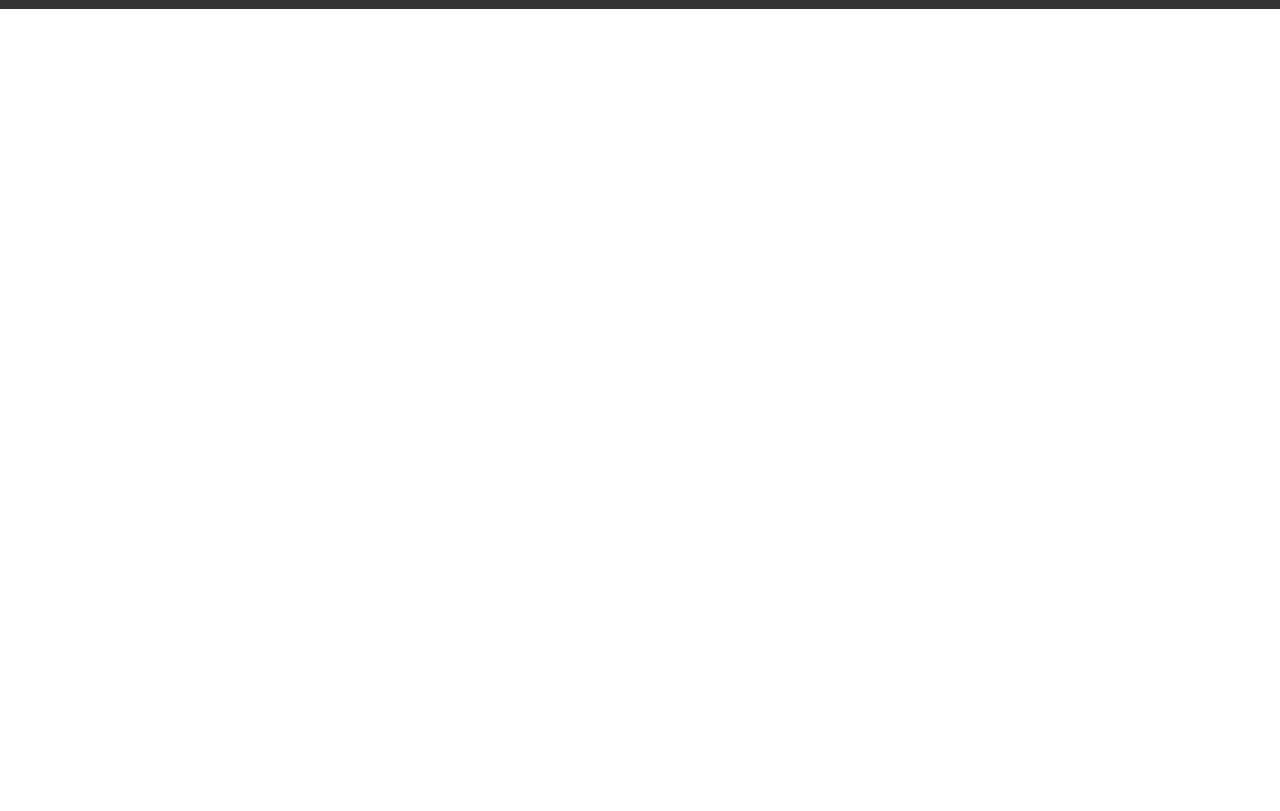
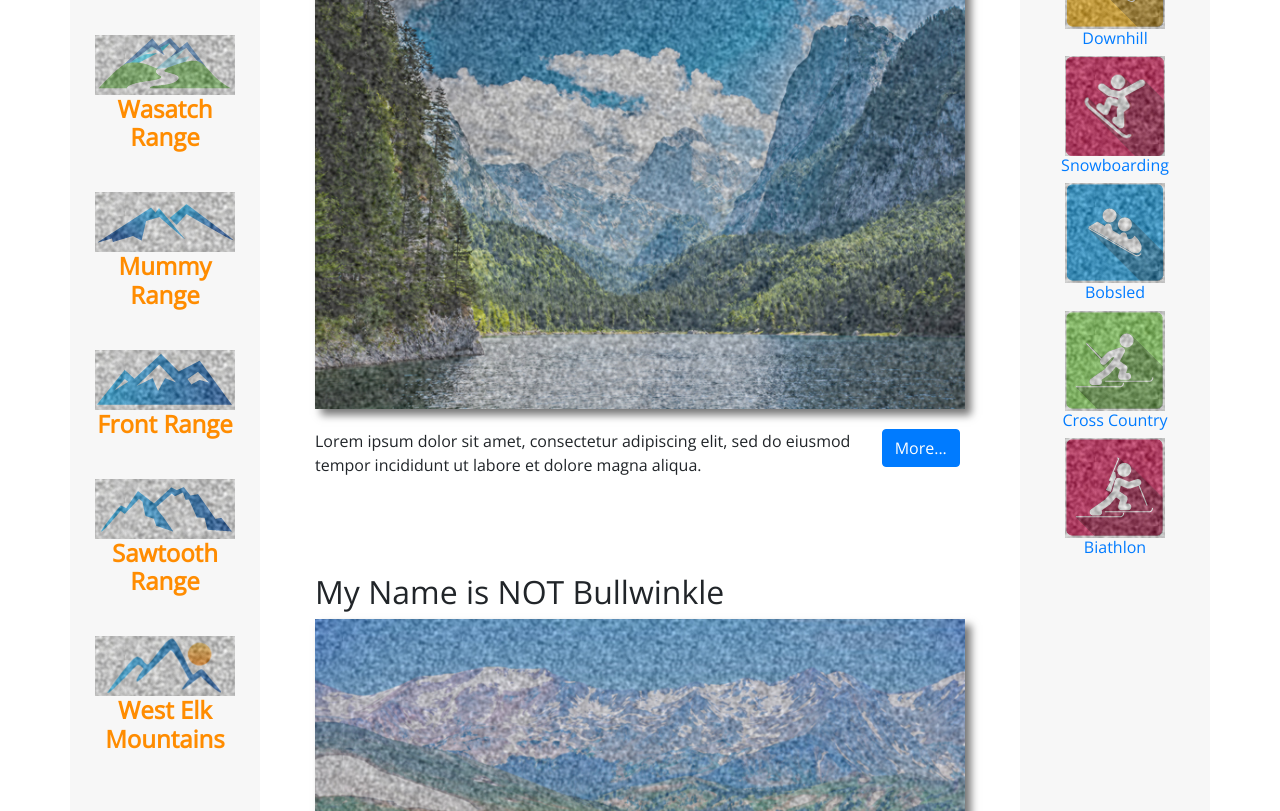
Before and after one commit to vbarsott/BS3Website, a website: page src/index.html in a window 1280 px wide. Shown: the part 207-1018 px from the top of the page. Before the commit the page ends 800 px from the top, so only its background shows below. Drawn offline with nearby package versions, Linux system fonts and the light colour scheme.

Commit message:
Create html and css from pluralsight material

```diff
--- a/src/css/main.css
+++ b/src/css/main.css
@@ -1,6 +1,7 @@
 body {
   font-family: "Open Sans", sans-serif;
 }
+
 header,
 footer {
   background-color: #333;
@@ -8,3 +9,88 @@ footer {
   padding: 20px;
   text-align: center;
 }
+
+aside {
+  background-color: #f7f7f7;
+  text-align: center;
+  padding-top: 40px;
+}
+
+.range-list {
+  padding-bottom: 40px;
+  padding-top: 40px;
+}
+.range-list h4 {
+  margin-bottom: 40px;
+  color: darkorange;
+  font-weight: bold;
+}
+.range-list img {
+  width: 100%;
+  height: 100%;
+  max-width: 140px;
+  max-height: 60px;
+}
+.range-title {
+  color: darkblue;
+  font-weight: bold;
+}
+
+.sports-icon-list {
+  background-color: #333;
+  padding-bottom: 40px;
+}
+.sports-icon-list a {
+  color: white;
+}
+.sports-icon-list a h6 {
+  margin-top: 2px;
+  margin-bottom: 14px;
+}
+.sports-icon-list img {
+  width: 70px;
+  height: 70px;
+}
+
+.sports-list-top div {
+  margin-left: auto;
+  margin-right: auto;
+  text-align: center;
+}
+
+.sports-list-top a {
+  margin-left: 30px;
+  margin-right: 30px;
+  display: inline-block;
+}
+
+article {
+  padding: 40px;
+}
+article img {
+  width: 100%;
+  height: 100%;
+  text-align: center;
+  box-shadow: 6px 6px 8px #777;
+  margin-bottom: 20px;
+}
+article p {
+  font-size: 16px;
+}
+
+/*@media (max-width: 767px) {
+
+  .range-list a {
+      display: block;
+  }
+  .range-list img {
+      width: 33%;
+      height: 33%;
+      margin-right: 10px;
+      margin-bottom: 30px;
+  }
+
+  .range-list h4 {
+      display: inline;
+  }
+}*/
--- a/src/index.html
+++ b/src/index.html
@@ -16,9 +16,114 @@
     <div vb-include="header.html"></div>
     <main class="container">
       <div class="row">
-        <aside class="col-sm-2">col 1</aside>
-        <section class="col-sm-8">col 2</section>
-        <aside class="col-sm-2">col 3</aside>
+        <aside class="col-sm-2">
+          <h4 class="range-title">
+            Mountain Ranges
+          </h4>
+
+          <div class="range-list">
+            <a href="about.html">
+              <img src="images/range-1.png" />
+              <h4>Wasatch Range</h4>
+            </a>
+
+            <a href="about.html">
+              <img src="images/range-2.png" />
+              <h4>Mummy Range</h4>
+            </a>
+
+            <a href="about.html">
+              <img src="images/range-3.png" />
+              <h4>Front Range</h4>
+            </a>
+
+            <a href="about.html">
+              <img src="images/range-4.png" />
+              <h4>Sawtooth Range</h4>
+            </a>
+
+            <a href="about.html">
+              <img src="images/range-5.png" />
+              <h4>West Elk Mountains</h4>
+            </a>
+          </div>
+        </aside>
+
+        <section class="col-sm-8">
+          <article>
+            <h2>Why I Went Into the Lake</h2>
+            <img src="images/lake.jpg" />
+            <div class="row">
+              <p class="col-sm-10">
+                Lorem ipsum dolor sit amet, consectetur adipiscing elit, sed do
+                eiusmod tempor incididunt ut labore et dolore magna aliqua.
+              </p>
+              <div class="col-sm-2">
+                <input type="button" class="btn btn-primary" value="More..." />
+              </div>
+            </div>
+          </article>
+
+          <article>
+            <h2>My Name is NOT Bullwinkle</h2>
+            <img src="images/elk.jpg" />
+            <div class="row">
+              <p class="col-sm-10">
+                Lorem ipsum dolor sit amet, consectetur adipiscing elit, sed do
+                eiusmod tempor incididunt ut labore et dolore magna aliqua.
+              </p>
+              <div class="col-sm-2">
+                <input type="button" class="btn btn-primary" value="More..." />
+              </div>
+            </div>
+          </article>
+
+          <article>
+            <h2>There's Gotta be a Penguin Up Here Somewhere</h2>
+            <img src="images/snowboarder.jpg" />
+            <div class="row">
+              <p class="col-sm-10">
+                Lorem ipsum dolor sit amet, consectetur adipiscing elit, sed do
+                eiusmod tempor incididunt ut labore et dolore magna aliqua. Ut
+                enim ad minim veniam, quis nostrud exercitation ullamco laboris
+                nisi ut aliquip ex ea commodo consequat.
+              </p>
+              <div class="col-sm-2">
+                <input type="button" class="btn btn-primary" value="More..." />
+              </div>
+            </div>
+          </article>
+        </section>
+
+        <aside class="col-sm-2">
+          <a href="downhill.html">
+            <img src="../../images/icon-downhill.png" alt="Downhill" />
+            <h6>Downhill</h6>
+          </a>
+
+          <a href="snowboarding.html">
+            <img src="../../images/icon-snowboard.png" alt="Snowboarding" />
+            <h6>Snowboarding</h6>
+          </a>
+
+          <a href="bobsled.html">
+            <img src="../../images/icon-bobsled.png" alt="Bobsled" />
+            <h6>Bobsled</h6>
+          </a>
+
+          <a href="cross-country.html">
+            <img
+              src="../../images/icon-cross-country.png"
+              alt="Cross Country"
+            />
+            <h6>Cross Country</h6>
+          </a>
+
+          <a href="biathlon.html">
+            <img src="../../images/icon-biathlon.png" alt="Biathlon" />
+            <h6>Biathlon</h6>
+          </a>
+        </aside>
       </div>
     </main>
     <div vb-include="footer.html"></div>
```
